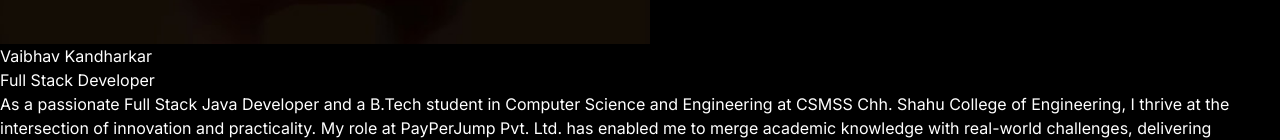
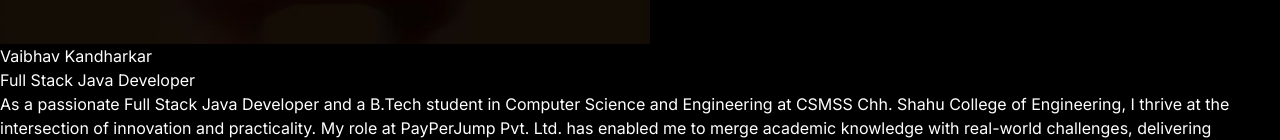
Before and after one commit to Vaibhavkandharkar/myportfolio, a React (Vite) app: page / in a window 1280 px wide. Shown: the part 555-695 px from the top of the page. Built offline with nearby package versions, Linux system fonts and the light colour scheme.

Commit message:
make changes in role

```diff
--- a/src/components/Hero.jsx
+++ b/src/components/Hero.jsx
@@ -53,7 +53,7 @@ const Hero = () => {
               variants={childVariants}
               className="bg-gradient-to-r from-stone-300 to-stone-600 bg-clip-text text-3xl tracking-tighter text-transparent"
             >
-              Full Stack Developer
+              Full Stack Java Developer
             </motion.span>
             <motion.p
               variants={childVariants}
```
